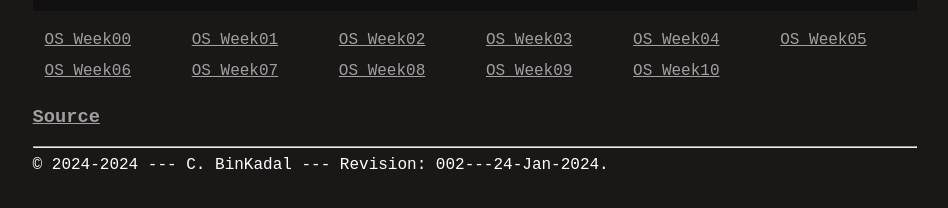
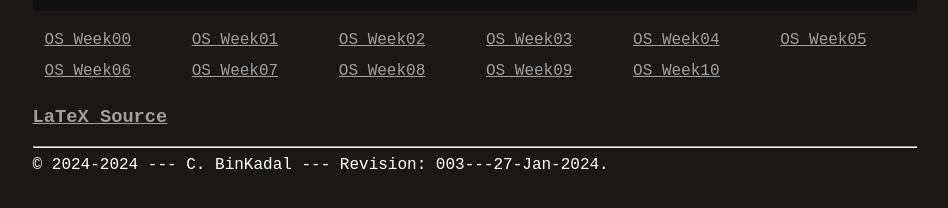
Before and after one commit to os2xx/docOS, a Jekyll site: the page built from index.md, in a window 1280 px wide. Shown: the part 198-406 px from the top of the page, without its empty margins (165-1113 px from the left). Built offline with Jekyll 4.4.1, drawn with Linux system fonts in a browser that asks for light colours.

Commit message:
modified:   index.md

```diff
--- a/_config.yml
+++ b/_config.yml
@@ -1,5 +1,5 @@
 title: Operating Systems Programming
-version:     "002---24-Jan-2024"
+version:     "003---27-Jan-2024"
 copyright:   "2024-2024"
 description: This is the Operating System course site,
       a GitHub Page, hosted at GitHub.com (thank you!).
@@ -12,7 +12,7 @@ disc: You are free to share, copy and redistribute the material of this site
       You should not apply legal terms or technological measures,
       that legally restrict others from doing anything that is permitted here.
 author: C. BinKadal
-google_analytics: UA-89852122-3
+google_analytics: G-EB5TXRS5BR
 address: "Sendirian, Berhad."
 sitemap: true
 plugins:
--- a/index.md
+++ b/index.md
@@ -6,4 +6,4 @@ title:  "Operating Systems Slides"
 | [OS Week00](Slides/os00.pdf) | [OS Week01](Slides/os01.pdf) | [OS Week02](Slides/os02.pdf) | [OS Week03](Slides/os03.pdf) | [OS Week04](Slides/os04.pdf) | [OS Week05](Slides/os05.pdf) |
 | [OS Week06](Slides/os06.pdf) | [OS Week07](Slides/os07.pdf) | [OS Week08](Slides/os08.pdf) | [OS Week09](Slides/os09.pdf) | [OS Week10](Slides/os10.pdf) |
 
-### [Source](https://github.com/os2xx/docOS/tree/master/Slides/src/)
+### [LaTeX Source](https://github.com/os2xx/docOS/tree/master/Slides/src/)
```
